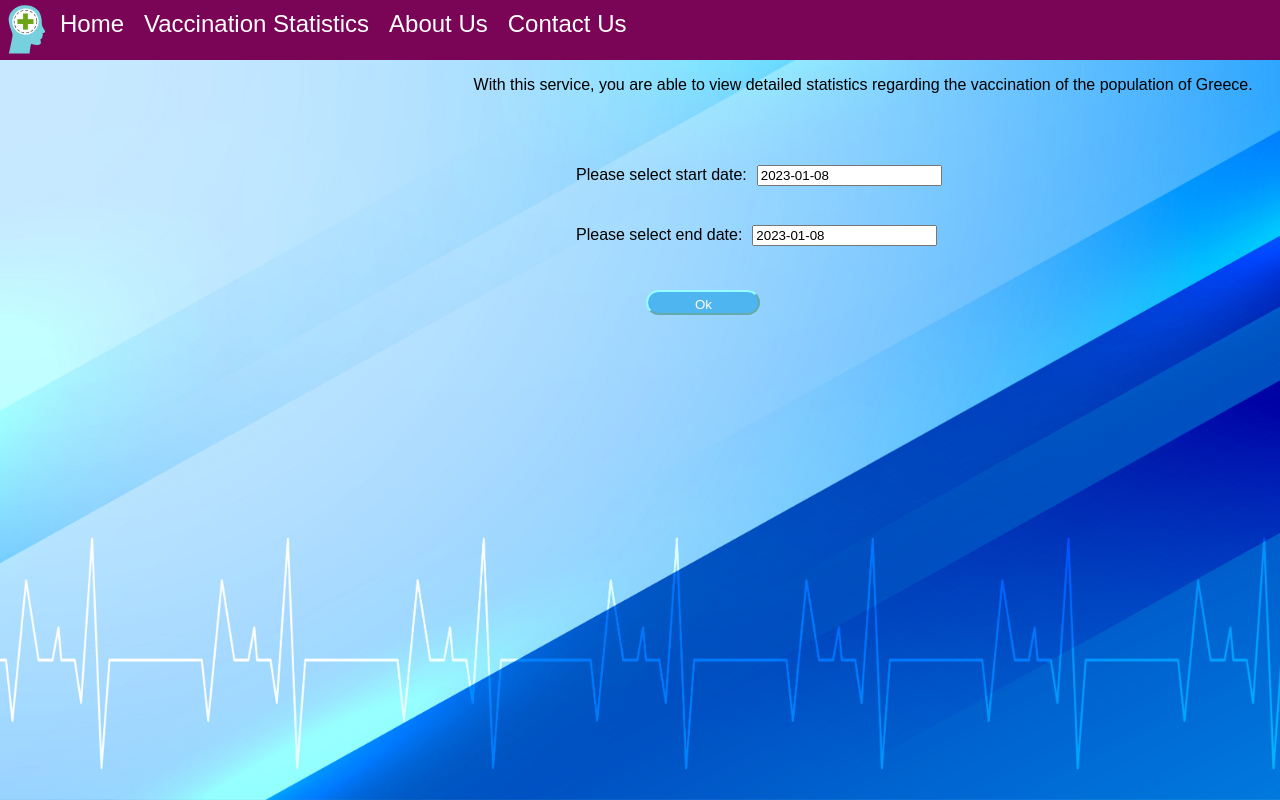
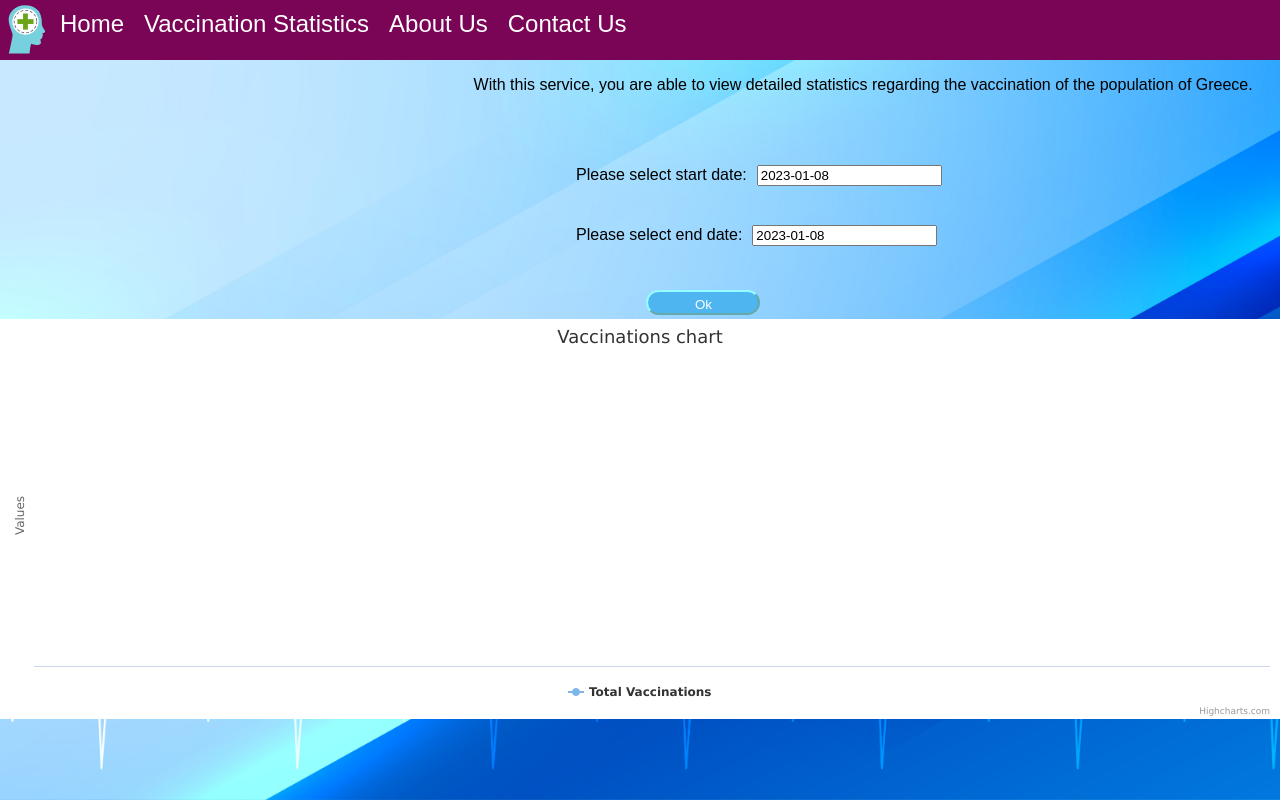
Before and after one commit to fotis016/health-app, a React (Create React App) app: page /vaccinations in a window 1280 px wide. Built offline with nearby package versions, Linux system fonts and the light colour scheme.

Commit message:
Added total vaccinations graph

```diff
--- a/package.json
+++ b/package.json
@@ -14,16 +14,21 @@
     "@types/react": "^18.0.26",
     "@types/react-dom": "^18.0.10",
     "@types/react-slick": "^0.23.10",
+    "highcharts": "^9.3.3",
+    "highcharts-react-official": "^3.1.0",
     "jquery": "^3.6.3",
+    "moment": "^2.29.4",
     "package.json": "^2.0.1",
     "react": "^18.2.0",
     "react-datepicker": "^4.8.0",
     "react-dom": "^18.2.0",
     "react-icons": "^4.7.1",
+    "react-jsx-highcharts": "^5.0.0",
     "react-responsive-carousel": "^3.2.23",
     "react-router-dom": "^6.6.1",
     "react-scripts": "^5.0.1",
     "react-slick": "^0.29.0",
+    "recharts": "^2.3.2",
     "slick-carousel": "^1.8.1",
     "styled-components": "^5.3.6",
     "typescript": "^4.9.4",
--- a/src/pages/Vaccinations.tsx
+++ b/src/pages/Vaccinations.tsx
@@ -1,11 +1,32 @@
-import React, {useState, useEffect} from "react";
+import 'react-datepicker/dist/react-datepicker.css';
+
+import React, {
+  useEffect,
+  useState,
+} from 'react';
+
+import Highcharts from 'highcharts';
+import HighchartsReact from 'highcharts-react-official';
 import $ from 'jquery';
-import { MainContainer, ParagraphContainer, Paragraph, SecondaryContainer, Button, ButtonContainer} from "./VaccinationsStyles";
-import DatePicker from "react-datepicker";
-import "react-datepicker/dist/react-datepicker.css";
+import moment from 'moment';
+import DatePicker from 'react-datepicker';
+
+import {
+  Button,
+  ButtonContainer,
+  MainContainer,
+  Paragraph,
+  ParagraphContainer,
+  SecondaryContainer,
+} from './VaccinationsStyles';
+
 export const Vaccinations = () => {
+
+
+    const [xAxis, setXAxis] = useState<string[]>([])
+    const [yAxis, setYAxis] = useState<number[]>([])
     const vaccinationsPerDay: number[] = []
-    const [dates, setDates] = useState<string[]>([]);
+    const datesArray : string[] = []
     const [startDate,
         setStartDate] = useState < Date | null > (new Date())
     const [endDate,
@@ -14,7 +35,23 @@ export const Vaccinations = () => {
     date_to: endDate?.toISOString().split('T')[0]}
     var sortedData: any[]
 
+
+    const options = {
+      xAxis: {
+        categories: xAxis
+      },
+      title: {
+        text: 'Vaccinations chart'
+      },
+      series: [{
+        name: 'Total Vaccinations',
+        data: yAxis
+      }]
+    }
+
     const handleClick = () => {
+      setXAxis([])
+      setYAxis([])
      $.when($.ajax({
        url: 'https://data.gov.gr/api/v1/query/mdg_emvolio_weekly',
        data: data,
@@ -23,15 +60,14 @@ export const Vaccinations = () => {
          "Authorization": "Token 7ed90049128c5ce939b1077baac37612e5e1dd63"
        },
        success: function(data) {
-        setDates([])
         sortedData = data.sort((a: any, b: any) => {
          return new Date(a.weekreferencedate).getTime() - new Date(b.weekreferencedate).getTime();
         })
         let i=0
         let flag = false
         sortedData.map((item: any) => {
-        if(item.areaid === 701){
-          setDates(dates => [...dates, item.weekreferencedate])
+        if(item.weekreferencedate !== datesArray[datesArray.length-1]){
+          datesArray.push(item.weekreferencedate)
           if(flag === false){
             flag = true
             vaccinationsPerDay.push(item.totalvaccinations)
@@ -44,13 +80,20 @@ export const Vaccinations = () => {
         else{
           vaccinationsPerDay[i] = vaccinationsPerDay[i] + item.totalvaccinations
         }})
-        for(i=0; i<vaccinationsPerDay.length;i++){
-          console.log(dates[i])
-          console.log(vaccinationsPerDay[i])
-        }
+        datesArray.map((date)=> {
+          setXAxis((old) => [...old, moment(date).utc().format('DD-MM-YYYY')
+        ])
+        })
+        vaccinationsPerDay.map((value)=> {
+          setYAxis((old)=> [...old, value])
+        })
        }
      }));
    };
+
+   useEffect(() => {
+    console.log(xAxis)
+   }, [xAxis])
 
     return (
        <>
@@ -86,6 +129,12 @@ export const Vaccinations = () => {
           <Button onClick={handleClick} style={{paddingTop: 5}}>Ok</Button>
          </ButtonContainer>
         </MainContainer>
+
+        <HighchartsReact
+          style={{width: 100}}
+          highcharts={Highcharts}
+          options={options}
+        />
        </>
     )
 
```
Also changed, not shown: 1 other file (tests, documents, lock files or other folders).
